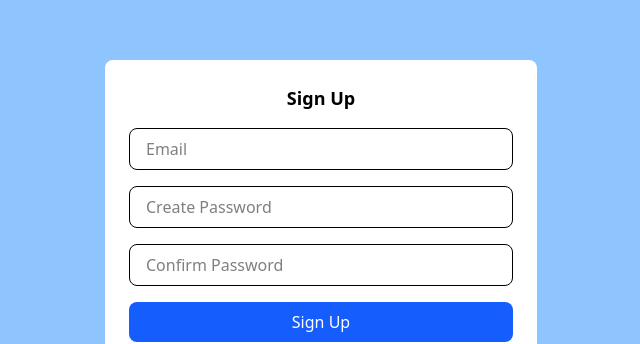
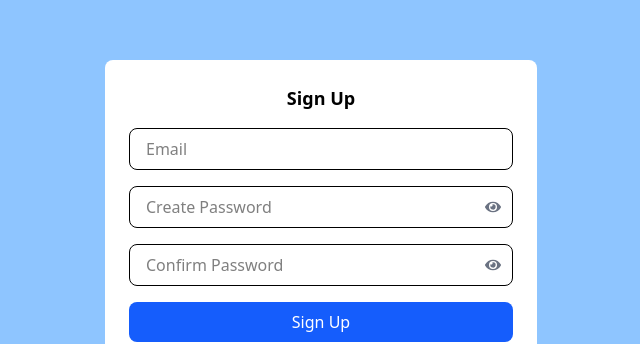
Before and after one commit to DilinaCP/Media-Gallery-Web-App, a Next.js app in the folder frontend/: page /auth/register in a window 1280 px wide. Shown: the part 143-487 px from the top of the page, without its empty margins (319-959 px from the left). Built offline with nearby package versions, Linux system fonts and the light colour scheme.

Commit message:
feat(register): implemented the validation & added password visibility

```diff
--- a/frontend/src/app/auth/login/page.tsx
+++ b/frontend/src/app/auth/login/page.tsx
@@ -1,12 +1,14 @@
 "use client"
 
-import React, { useState } from 'react';
+import { useState } from 'react';
 import { useRouter } from 'next/navigation';
 import { FcGoogle } from 'react-icons/fc';
+import { FaEye, FaEyeSlash } from 'react-icons/fa';
 
- const LoginForm = () =>{
+ const LoginForm = () => {
         const router = useRouter();
         const [error, setError] = useState<{ email?: string; password?: string }>({});
+        const [showPassword, setShowPassword] = useState(false);
         const [formData, setFormData] = useState({
             email: '',
             password: '',
@@ -46,6 +48,10 @@ import { FcGoogle } from 'react-icons/fc';
             }
         };
 
+        const togglePasswordVisibility = () => {
+            setShowPassword(!showPassword);
+        };
+
     return (
         <>
             <div className='flex items-center justify-center min-h-screen bg-blue-300'>
@@ -67,20 +73,28 @@ import { FcGoogle } from 'react-icons/fc';
                             />
                             {error.email && <span className='text-red-500 text-sm mt-1'>{error.email}</span>}
                         </div>
-                        <div>
+                        <div className='relative'>
                             <input
-                                className="w-96 px-4 py-2 rounded-lg focus:outline-none focus:ring-1 border bg-white"
-                                type="password"
+                                className="w-96 px-4 py-2 pr-10 rounded-lg focus:outline-none focus:ring-1 border bg-white"
+                                type={showPassword ? "text" : "password"}
                                 id='password'
                                 name="password"
                                 placeholder="Password"
                                 value={formData.password}
                                 onChange={handleChange}
                             />
-                            {error.password && <span className='text-red-500 text-sm mt-1'>{error.password}</span>}
+                            <span
+                                onClick={togglePasswordVisibility}
+                                className='absolute right-3 top-1/2 -translate-y-1/2 cursor-pointer text-gray-500'
+                            >
+                                {showPassword ? <FaEyeSlash /> : <FaEye />}
+                            </span>
+                            {error.password && <div className='text-red-500 text-sm mt-1'>{error.password}</div>}
                         </div>
-                        <button className='text-blue-600 ml-2 cursor-pointer text-sm'>
-                            Forgot Password?
+                        <button
+                            type='button'
+                            className='text-blue-600 ml-2 cursor-pointer text-sm'>
+                                Forgot Password?
                         </button>
                         <button
                             className="w-full bg-blue-600 text-white px-4 py-2 rounded-lg cursor-pointer"
--- a/frontend/src/app/auth/register/page.tsx
+++ b/frontend/src/app/auth/register/page.tsx
@@ -1,16 +1,66 @@
 "use client"
 
-import React from 'react';
+import { useState } from 'react';
 import { useRouter } from 'next/navigation';
 import { FcGoogle } from 'react-icons/fc';
+import { FaEye, FaEyeSlash } from 'react-icons/fa';
 
-export default function RegisterPage() {
+const SignupForm = () => {
     const router = useRouter();
+    const [error, setError] = useState<{ email?: string; password?: string; confirmPassword?: string }>({});
+    const [showPassword, setShowPassword] = useState(false);
+    const [showConfirmPassword, setShowConfirmPassword] = useState(false);
+    const [formData, setFormData] = useState({
+        email: '',
+        password: '',
+        confirmPassword: '',
+    });
 
-    const handleSubmit = (e: React.FormEvent<HTMLButtonElement>) => {
+    const validationForm = (data: any) => {
+        let error: {email?: string; password?: string; confirmPassword?: string } = {};
+        if(!data.email.trim()){
+            error.email = 'Email is Invalid';
+        } else if (!/\S+@\S+\.\S+/.test(data.email)){
+            error.email = 'Email is Invalid';
+        }
+        if(!data.password){
+            error.password = 'Password is required';
+        } else if (data.password.length < 4){
+            error.password = 'Password must be at least 4 characters'
+        }
+        if(!data.confirmPassword){
+            error.confirmPassword = 'Confirming your password is required';
+        } else if (data.confirmPassword !== data.password){
+            error.confirmPassword = 'Passwords do not match';
+        }
+        return error;
+    }
+
+    const handleChange = (e: any) => {
+        const {name, value} = e.target;
+        setFormData({
+            ...formData,
+            [name]: value,
+        });
+    };
+
+    const handleSubmit = (e: any) => {
         e.preventDefault();
+        const validationErrors = validationForm(formData);
+        setError(validationErrors);
 
-        router.push('/auth/login');
+        if (Object.keys(validationErrors).length === 0){
+            console.log('Form Data: ', formData)
+            router.push('/auth/login');
+        }
+    }
+
+    const togglePasswordVisibility = () => {
+        setShowPassword(!showPassword);
+    }
+
+    const toggleConfirmPasswordVisibility = () => {
+        setShowConfirmPassword(!showConfirmPassword);
     }
 
     return (
@@ -20,31 +70,55 @@ export default function RegisterPage() {
                     <div className="text-center text-lg font-bold">
                         <h1>Sign Up</h1>
                     </div>
-                    <form className="flex flex-col gap-4 mt-4 w-96 items-center">
+                    <form onSubmit={handleSubmit}
+                    className="flex flex-col gap-4 mt-4 w-96 items-center">
                         <div>
                             <input
                                 className="w-96 px-4 py-2 rounded-lg border bg-white"
                                 type="email"
-                                name="Email"
+                                id='email'
+                                name="email"
                                 placeholder="Email"
-                                required={true}
+                                value={formData.email}
+                                onChange={handleChange}
                             />
+                            {error.email && <span className='text-red-500 text-sm mt-1'>{error.email}</span>}
                         </div>
-                        <div>
+                        <div className='relative'>
                             <input
-                                className="w-96 px-4 py-2 rounded-lg border bg-white"
-                                type="password"
-                                name="Password"
+                                className="w-96 px-4 py-2 pr-10 rounded-lg border bg-white"
+                                type={showPassword ? "text" : "password"}
+                                id='password'
+                                name="password"
                                 placeholder="Create Password"
+                                value={formData.password}
+                                onChange={handleChange}
                             />
+                            <span
+                                onClick={togglePasswordVisibility}
+                                className='absolute right-3 top-1/2 -translate-y-1/2 cursor-pointer text-gray-500'
+                            >
+                                {showPassword ? <FaEyeSlash /> : <FaEye />}
+                            </span>
+                            {error.password && <div className='text-red-500 text-sm mt-1'>{error.password}</div>}
                         </div>
-                        <div>
+                        <div className='relative'>
                             <input
-                                className="w-96 px-4 py-2 rounded-lg border bg-white"
-                                type="password"
-                                name="Password"
+                                className="w-96 px-4 py-2 pr-10 rounded-lg border bg-white"
+                                type={showConfirmPassword ? "text" : "password"}
+                                id='confirmPassword'
+                                name='confirmPassword'
                                 placeholder="Confirm Password"
+                                value={formData.confirmPassword}
+                                onChange={handleChange}
                             />
+                            <span
+                                onClick={toggleConfirmPasswordVisibility}
+                                className='absolute right-3 top-1/2 -translate-y-1/2 cursor-pointer text-gray-500'
+                            >
+                                {showConfirmPassword ? <FaEyeSlash /> : <FaEye />}
+                            </span>
+                            {error.confirmPassword && <div className='text-red-500 text-sm mt-1'>{error.confirmPassword}</div>}
                         </div>
                         <button
                             className="w-full bg-blue-600 text-white px-4 py-2 rounded-lg cursor-pointer"
@@ -74,3 +148,5 @@ export default function RegisterPage() {
         </>
     )
 }
+
+export default SignupForm;
```
